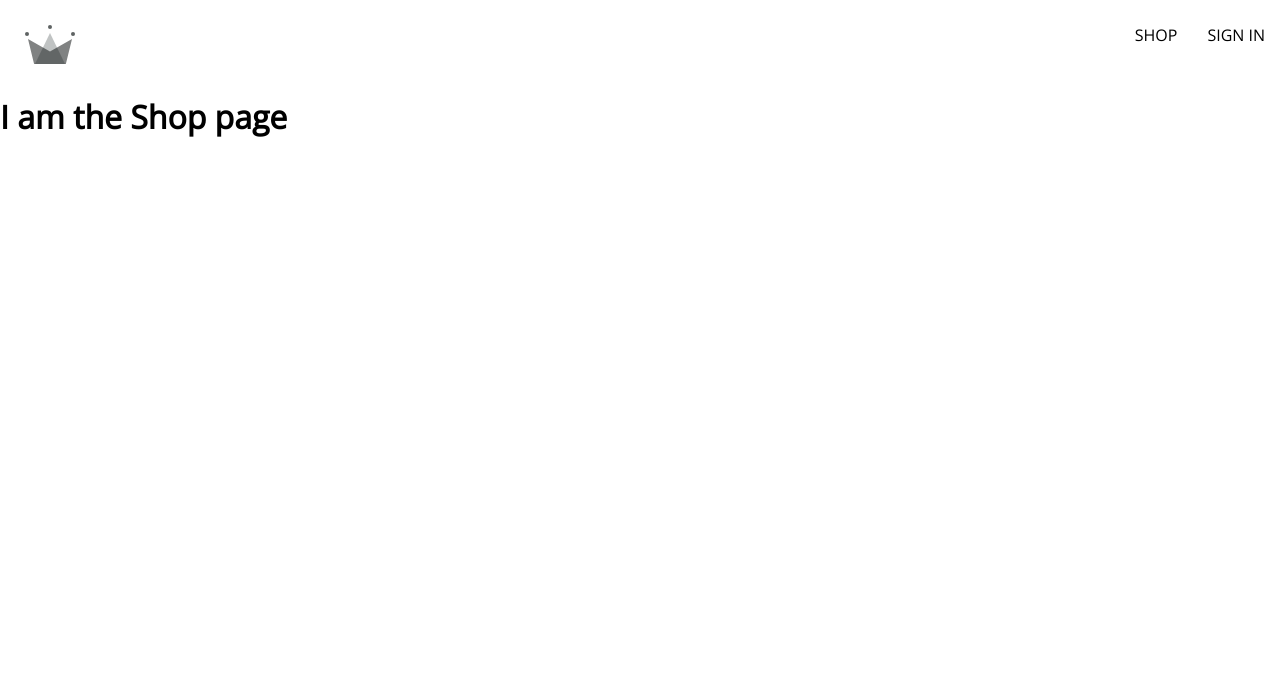
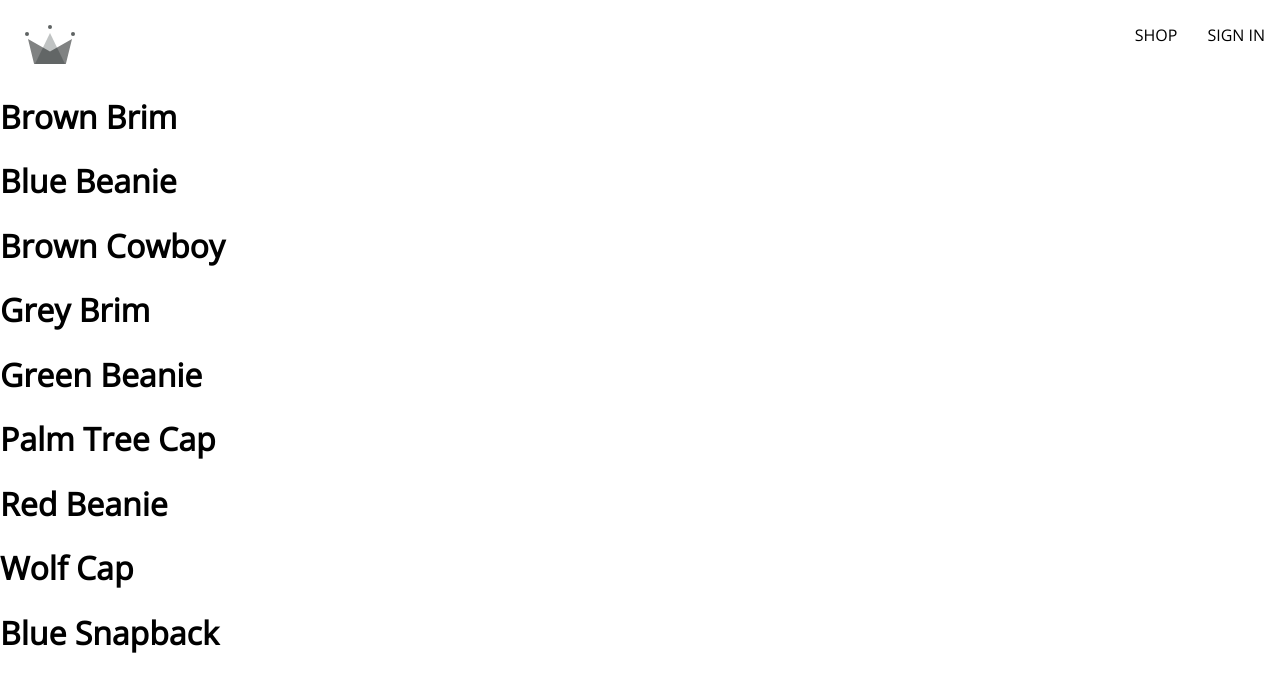
Before and after one commit to krjovan/crwn-clothing, a React (Create React App) app: page /shop in a window 1280 px wide. Shown: the top 692 px of the page. Built offline with nearby package versions, Linux system fonts and the light colour scheme; no server answers.

Commit message:
Added Shop component

```diff
--- a/src/App.js
+++ b/src/App.js
@@ -3,10 +3,7 @@
 import Home from "./routes/home/home.component";
 import Navigation from './routes/navigation/navigation.component';
 import Authentication from './routes/authentication/authentication.component';
-
-const Shop = ()=> {
-  return <h1>I am the Shop page</h1>;
-}
+import Shop from './routes/shop/shop.component';
 
 const App = () => {
   return (
--- /dev/null
+++ b/src/routes/shop/shop.component.jsx
@@ -0,0 +1,16 @@
+
+import SHOP_DATA from '../../shop-data.json';
+
+const Shop = () => {
+    return (
+        <div>
+            {SHOP_DATA.map(({ id, name }) => (
+                <div key={id}>
+                    <h1>{name}</h1>
+                </div>
+            ))}
+        </div>
+    );
+};
+
+export default Shop;
--- /dev/null
+++ b/src/shop-data.json
@@ -0,0 +1,56 @@
+[
+    {
+      "id": 1,
+      "name": "Brown Brim",
+      "imageUrl": "https://i.ibb.co/ZYW3VTp/brown-brim.png",
+      "price": 25
+    },
+    {
+      "id": 2,
+      "name": "Blue Beanie",
+      "imageUrl": "https://i.ibb.co/ypkgK0X/blue-beanie.png",
+      "price": 18
+    },
+    {
+      "id": 3,
+      "name": "Brown Cowboy",
+      "imageUrl": "https://i.ibb.co/QdJwgmp/brown-cowboy.png",
+      "price": 35
+    },
+    {
+      "id": 4,
+      "name": "Grey Brim",
+      "imageUrl": "https://i.ibb.co/RjBLWxB/grey-brim.png",
+      "price": 25
+    },
+    {
+      "id": 5,
+      "name": "Green Beanie",
+      "imageUrl": "https://i.ibb.co/YTjW3vF/green-beanie.png",
+      "price": 18
+    },
+    {
+      "id": 6,
+      "name": "Palm Tree Cap",
+      "imageUrl": "https://i.ibb.co/rKBDvJX/palm-tree-cap.png",
+      "price": 14
+    },
+    {
+      "id": 7,
+      "name": "Red Beanie",
+      "imageUrl": "https://i.ibb.co/bLB646Z/red-beanie.png",
+      "price": 18
+    },
+    {
+      "id": 8,
+      "name": "Wolf Cap",
+      "imageUrl": "https://i.ibb.co/1f2nWMM/wolf-cap.png",
+      "price": 14
+    },
+    {
+      "id": 9,
+      "name": "Blue Snapback",
+      "imageUrl": "https://i.ibb.co/X2VJP2W/blue-snapback.png",
+      "price": 16
+    }
+  ]
```
